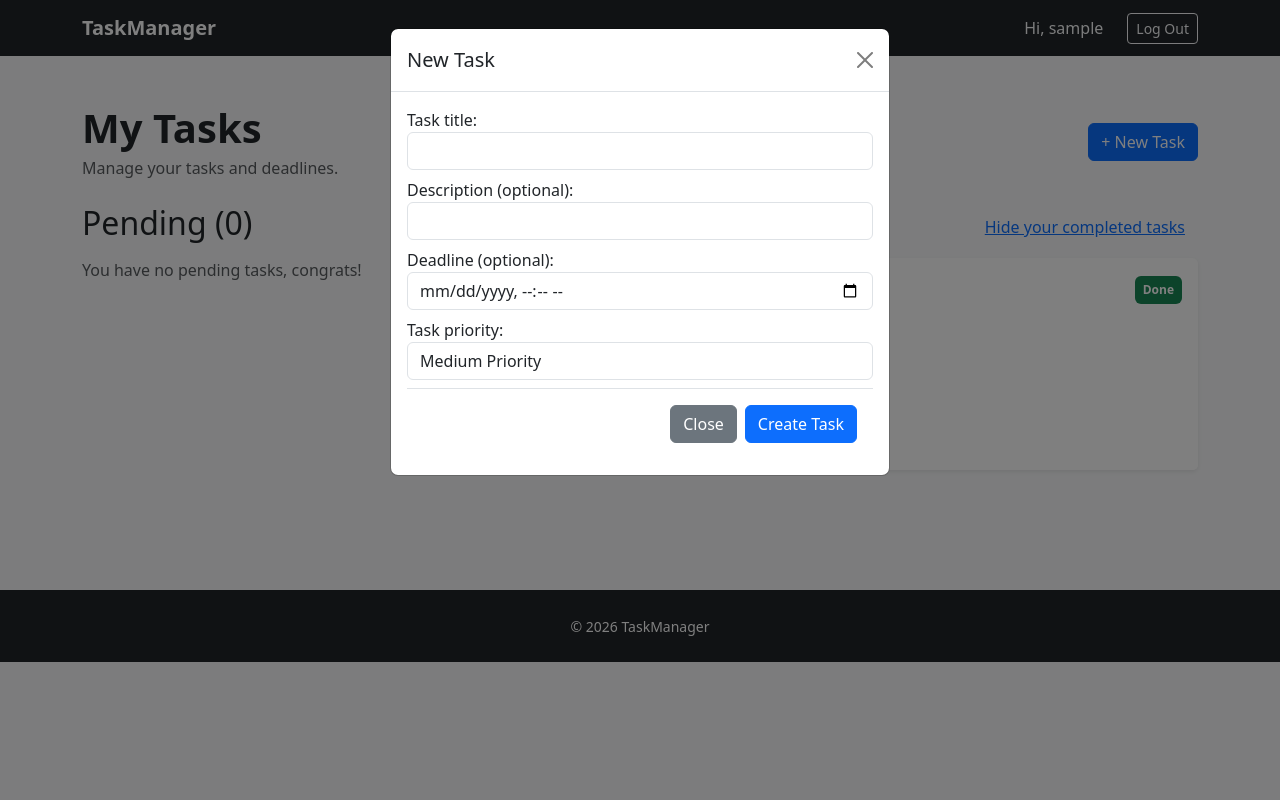
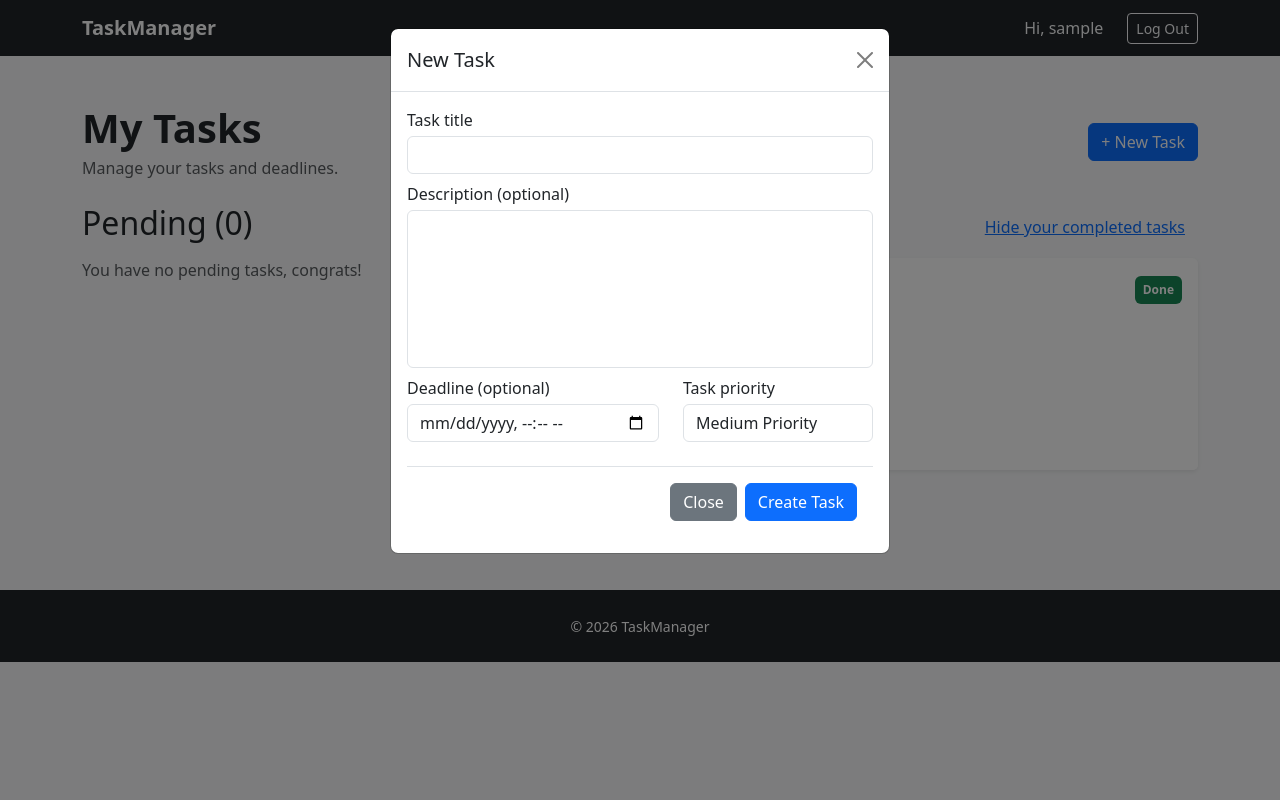
Before and after one commit to mrlopessil/taskmanager-app-django, a Django app: page /tasks/ in a window 1280 px wide, after a click on "+ New Task". Run offline with Django 5.2, Linux system fonts and the light colour scheme; a user stored in the database is signed in; tables that the repository leaves empty hold one stand-in row (values such as "Sample post").

Commit message:
refactor: improve create task form UI

```diff
--- a/tasks/templates/tasks/task_list.html
+++ b/tasks/templates/tasks/task_list.html
@@ -15,15 +15,32 @@
                     <button type="button" class="btn-close" data-bs-dismiss="modal" aria-label="Close"></button>
                 </div>
                 <div class="modal-body">
-                    <form method="POST">
+
+                    <form method="POST" class="">
                         {% csrf_token %}
 
-                        {% for field in form %}
                         <div class="mb-2">
-                            {{ field.label }}
-                            {{ field }}
+                            <label class="mb-1" for="{{ form.title.id_for_label }}">Task title</label>
+                            {{ form.title }}
+
                         </div>
-                        {% endfor %}
+
+                        <div class="mb-2">
+                            <label class="mb-1" for="{{ form.description.id_for_label }}">Description (optional)</label>
+                            <textarea rows="6" maxlength="350" class="form-control" style="resize: none;" name="{{ form.description.name }}"
+                                id="{{ form.description.id_for_label }}"></textarea>
+                        </div>
+
+                        <div class="row mb-4">
+                            <div class="col">
+                                <label class="mb-1" for="{{ form.deadline.id_for_label }}">Deadline (optional)</label>
+                                {{ form.deadline }}
+                            </div>
+                            <div class="col">
+                                <label class="mb-1" for="{{ form.priority.id_for_label }}">Task priority</label>
+                                {{ form.priority }}
+                            </div>
+                        </div>
 
                         <div class="modal-footer">
                             <button type="button" class="btn btn-secondary" data-bs-dismiss="modal">Close</button>
--- a/todo/forms.py
+++ b/todo/forms.py
@@ -10,20 +10,8 @@ class TaskForm(forms.ModelForm):
         model = Task
         fields = ['title', 'description', 'deadline', 'priority']
 
-        labels = {
-            'title': 'Task title:',
-            'description': 'Description (optional):',
-            'deadline': 'Deadline (optional):',
-            'priority': 'Task priority:'
-        }
-
         widgets = {
             'title': forms.TextInput(
-                attrs={
-                    'class': 'form-control'
-                }
-            ),
-            'description': forms.TextInput(
                 attrs={
                     'class': 'form-control'
                 }
@@ -39,7 +27,6 @@ class TaskForm(forms.ModelForm):
                     'class': 'form-control'
                 }
             ),
-
         }
 
 
```
